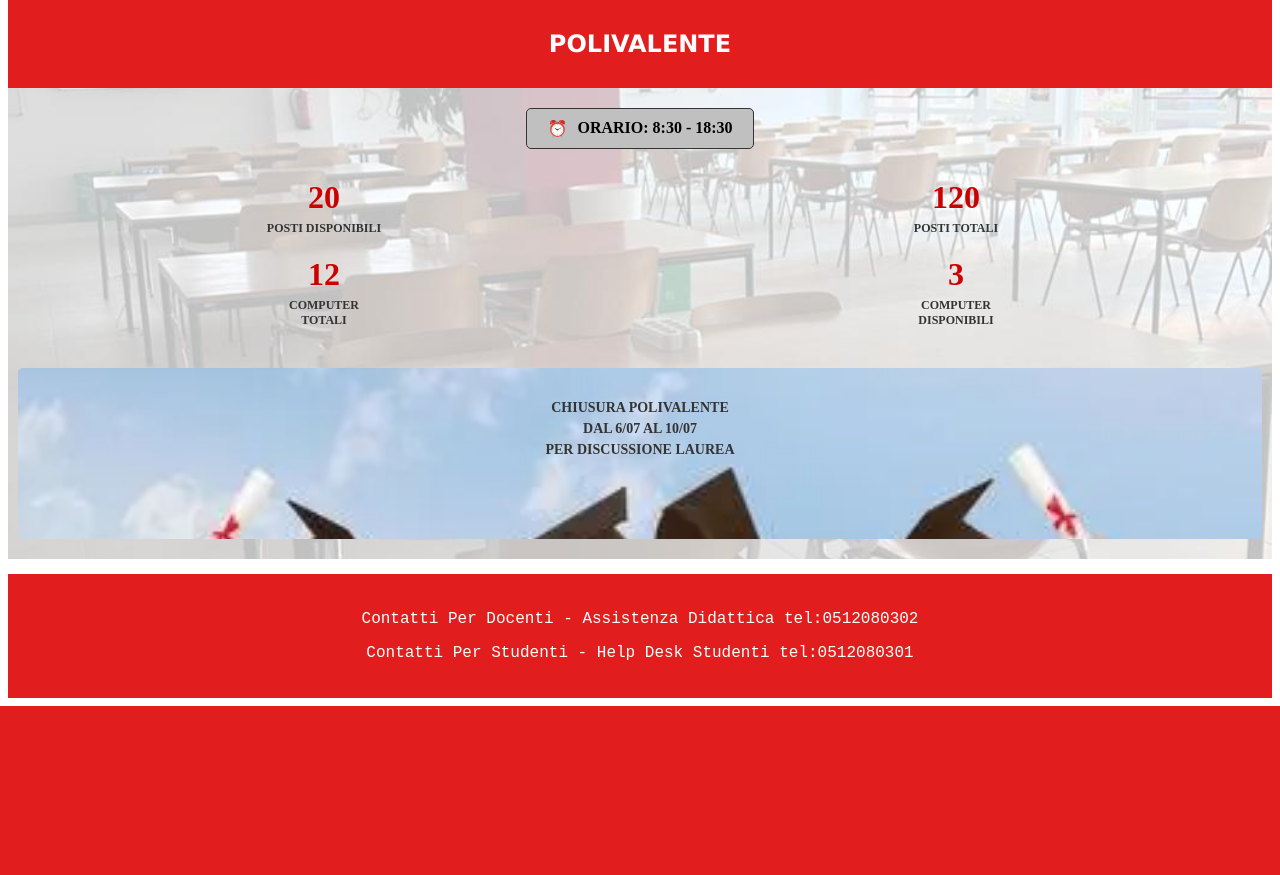
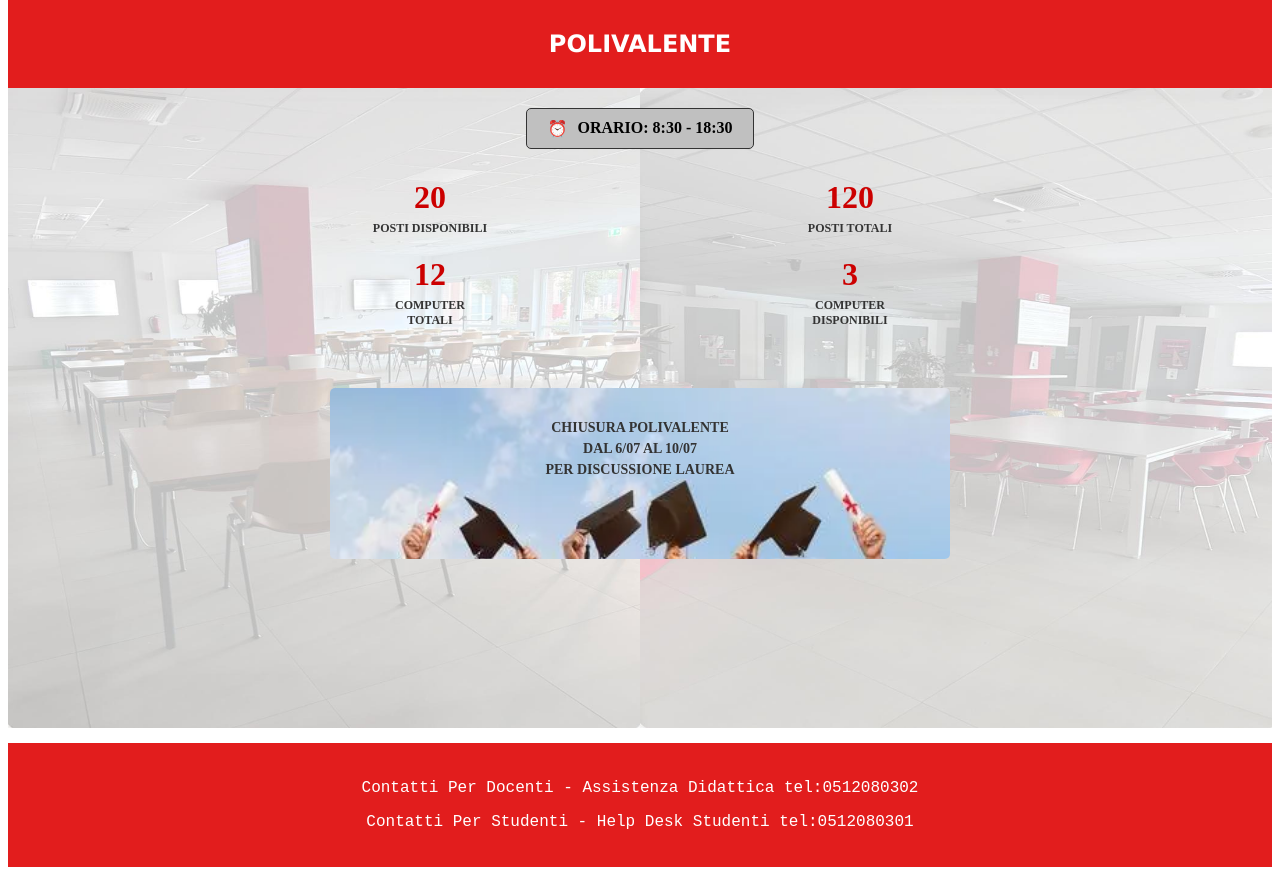
Before and after one commit to GiovanniRava/progettoWeb, a PHP site: page /polivalente.php in a window 1280 px wide. Shown: the part 132-1007 px from the top of the page. Before the commit the page ends 838 px from the top, so only its background shows below. Run offline with PHP 8.4, Linux system fonts and the light colour scheme.

Commit message:
added css for polivalente for pc screen

```diff
--- a/src/css/style.css
+++ b/src/css/style.css
@@ -236,8 +236,31 @@ table td{
     box-sizing: border-box;
 }
 
-@media screen and (min-width:768px){
+@media screen and (min-width: 768px) {
+    .contenuto-aula {
 
+        background-image: url('../upload/polivalenteMobile.png'), url('../upload/polivalenteDesktop.png') !important;
+        background-position: left top, right top !important;
+        background-size: 50% 100%, 50% 100% !important;
+        background-repeat: no-repeat, no-repeat;
+
+        display: flex;
+        flex-direction: column;
+        align-items: center;
+        min-height: 600px;
+    }
+
+    .banner-avviso {
+        width: 100%;
+        max-width: 600px;
+        margin: 20px auto;
+        padding: 40px 20px 80px 20px;
+    }
+
+    .griglia-statistiche {
+        max-width: 800px;
+        margin: 0 auto 40px auto;
+    }
 }
 /*Serve per immagine sfondo della polivalente*/
 .contenuto-aula {
```
